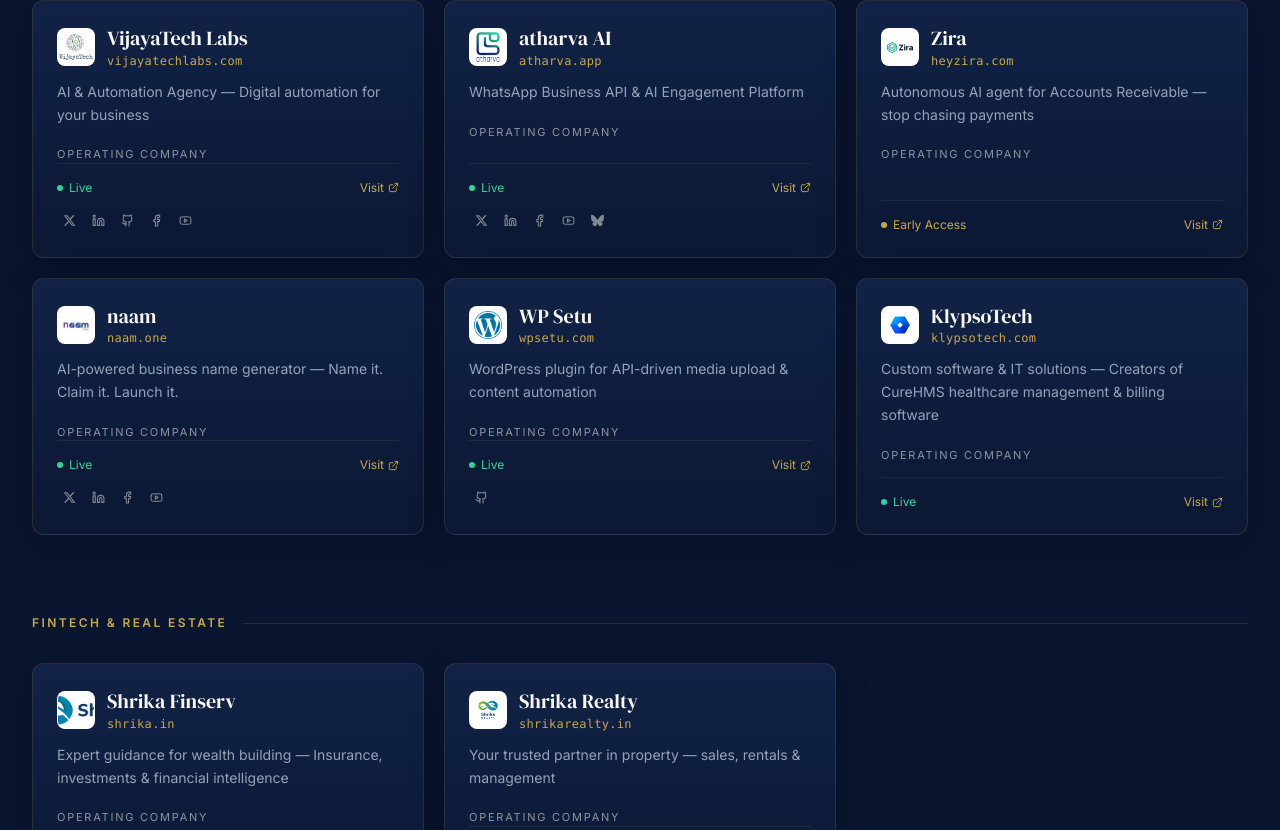
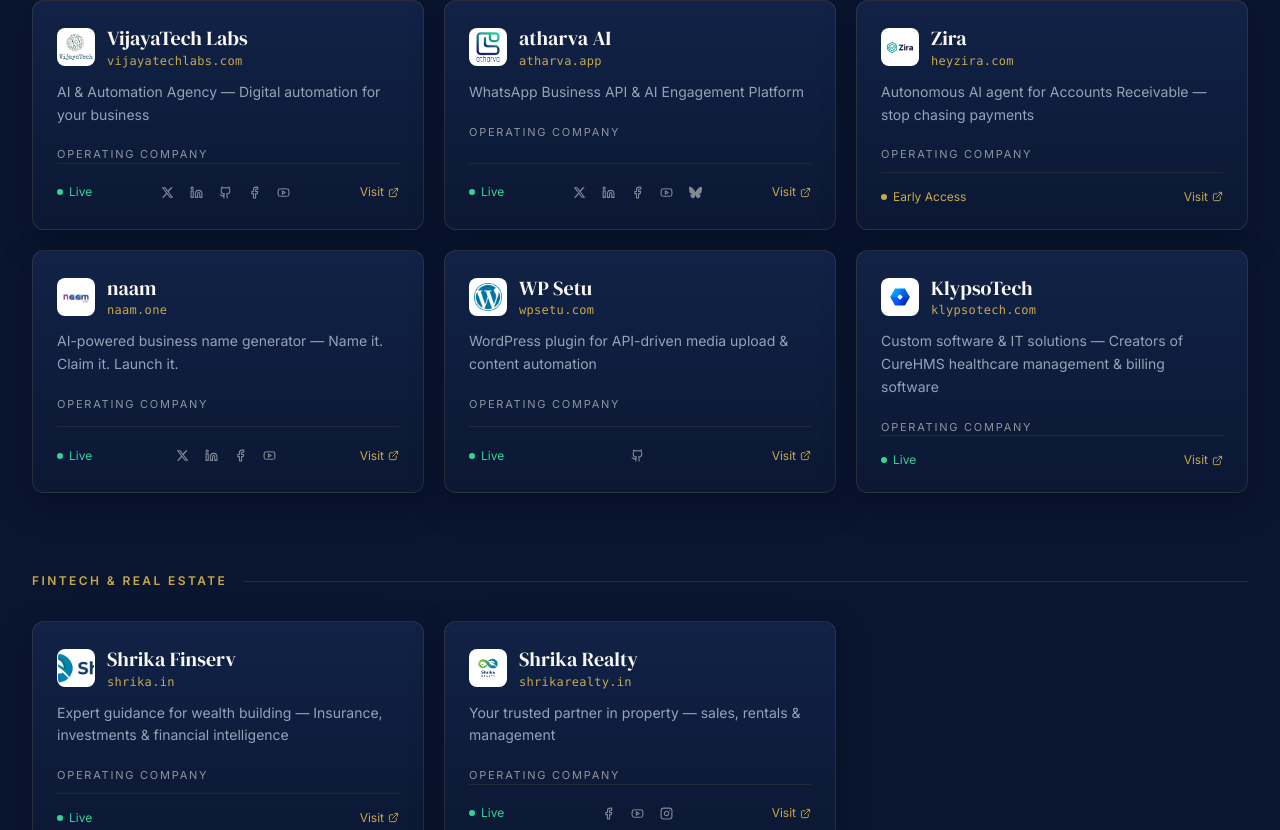
Before and after one commit to vijayatechlabs/vvv, a React (Vite) app: page / in a window 1280 px wide. Shown: the part 1990-2820 px from the top of the page. Built offline with nearby package versions, Linux system fonts and the light colour scheme; no server answers.

Commit message:
fix: render social media links inline between Live status and Visit link

```diff
--- a/src/sections/Companies.tsx
+++ b/src/sections/Companies.tsx
@@ -157,9 +157,11 @@ export default function Companies() {
                       </p>
                     </div>
 
-                    <div className="pt-4 border-t border-[rgba(201,168,76,0.1)] space-y-3">
-                      <div className="flex items-center justify-between gap-2">
+                    <div className="flex items-center justify-between gap-2 pt-4 border-t border-[rgba(201,168,76,0.1)]">
                       <StatusBadge status={company.status} />
+                      {company.socials ? (
+                        <SocialLinks companyName={company.name} socials={company.socials} />
+                      ) : null}
                       {company.status !== 'Coming Soon' ? (
                         <a
                           href={
@@ -169,16 +171,11 @@ export default function Companies() {
                           }
                           target="_blank"
                           rel="noopener noreferrer"
-                            className="visit-link font-sans text-xs text-gold hover:text-gold-light flex-shrink-0"
+                          className="visit-link font-sans text-xs text-gold hover:text-gold-light flex-shrink-0 ml-auto sm:ml-0"
                         >
                           Visit
                           <ExternalLink size={11} />
                         </a>
-                        ) : null}
-                      </div>
-
-                      {company.socials ? (
-                        <SocialLinks companyName={company.name} socials={company.socials} />
                       ) : null}
                     </div>
                   </article>
```
Also changed, not shown: 1 other file (tests, documents, lock files or other folders). Lines whose indentation alone changed are shown as unchanged.
